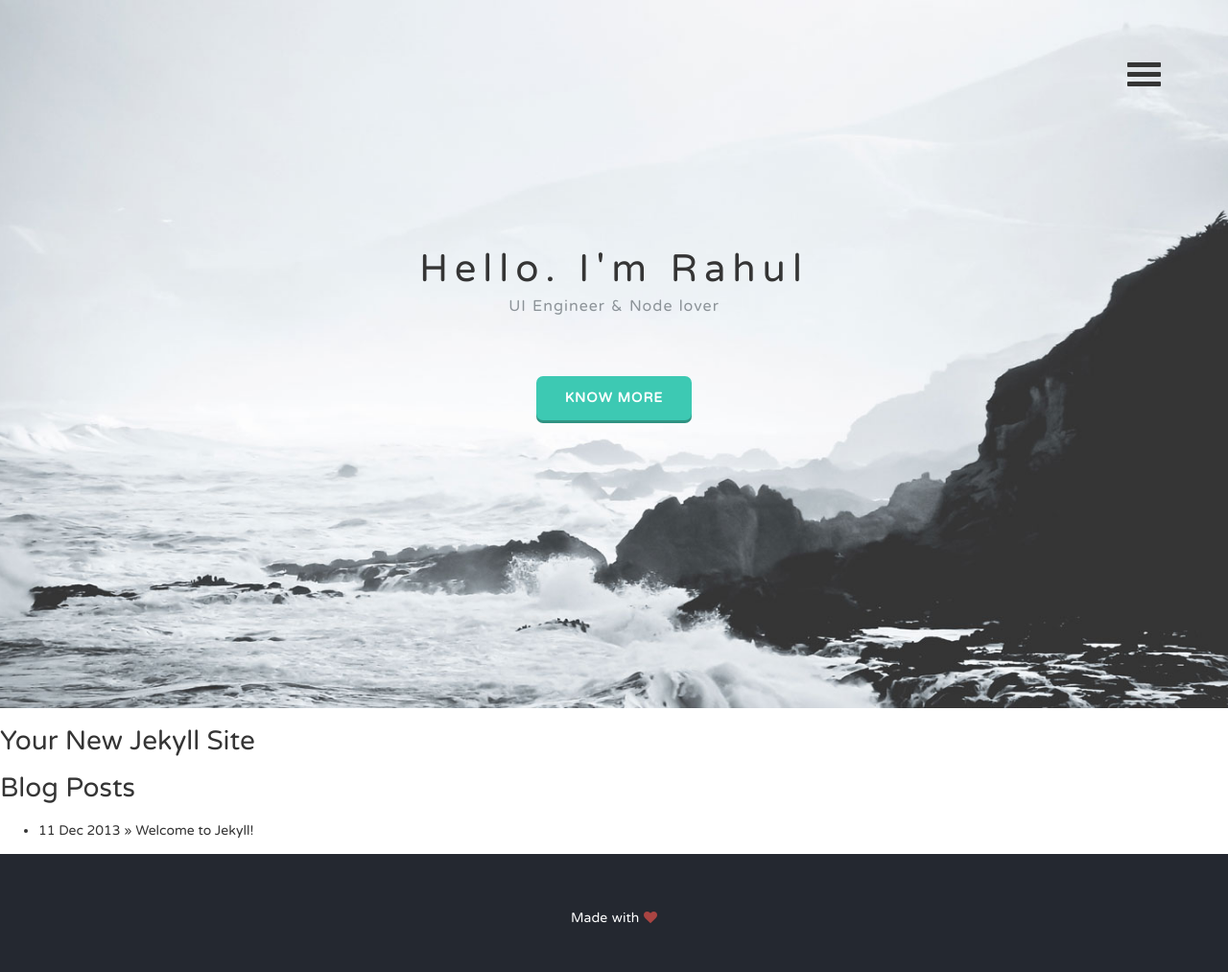
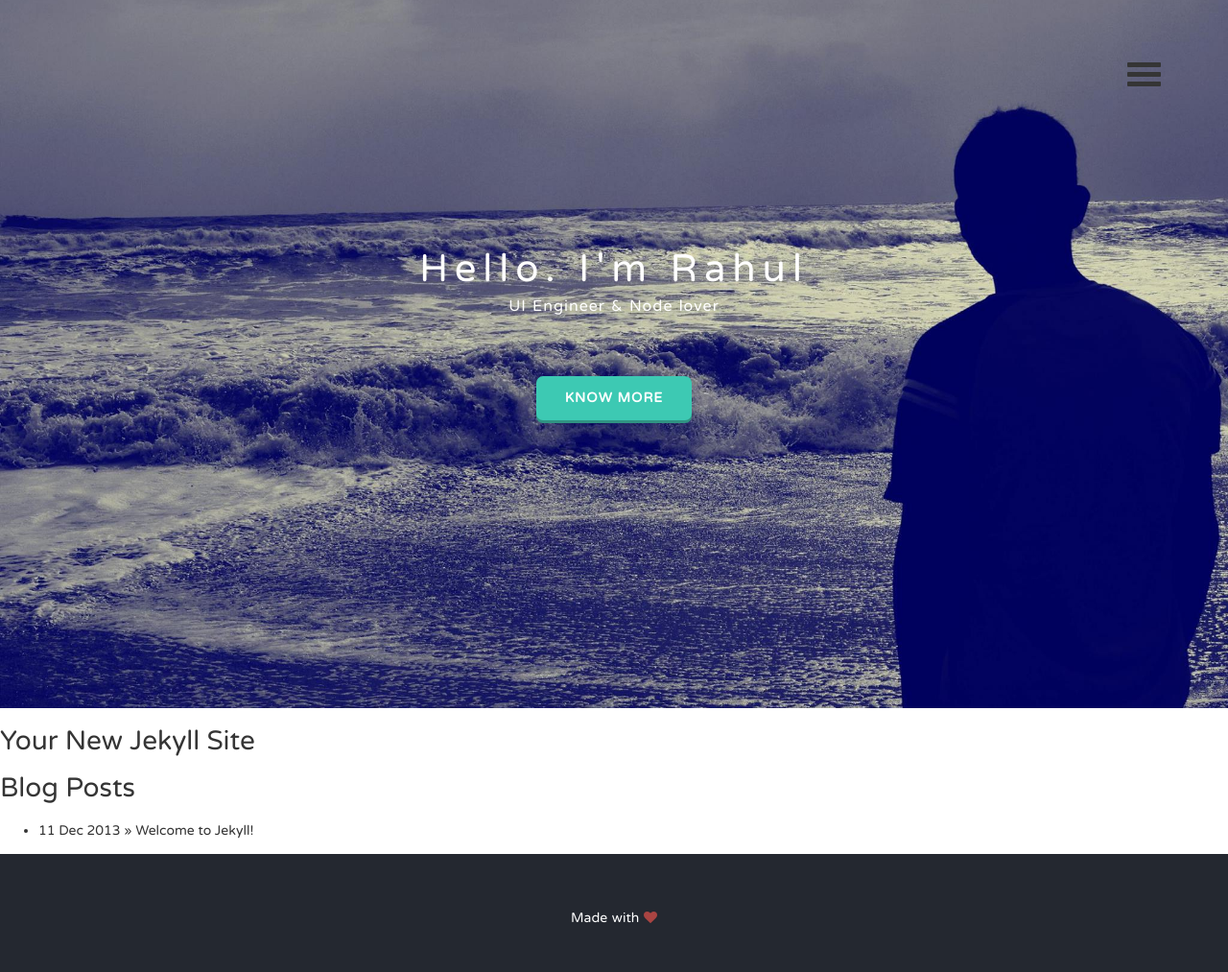
Before and after one commit to rahulsukla/openshift-jekyll-starter, a Jekyll site: the page built from jekyll-default.html, in a window 1280 px wide. Shown: the whole page at 96% size. Built offline with Jekyll 4.4.1, drawn with Linux system fonts in a browser that asks for light colours; nearby versions of some CDN libraries; Markdown is read by kramdown in place of the engine named in the settings.

Commit message:
Updated the cover pic

```diff
--- a/css/styles.css
+++ b/css/styles.css
@@ -213,10 +213,10 @@ nav ul li a:hover, nav ul li a:focus { text-decoration: none; color: rgba(255, 2
 Hero
 ========================================================================== */
 .hero .inner{padding-top: 140px;}
-.hero { background: url('../img/hero-bg.jpg') no-repeat center center; -webkit-background-size: cover; -moz-background-size: cover; -o-background-size: cover; background-size: cover; padding: 65px 0 300px 0; height: auto; }
-.hero h1 { font-size: 40px; letter-spacing: 7px; margin-bottom: 5px}
+.hero { background: url('../img/cover.jpg') no-repeat center center; -webkit-background-size: cover; -moz-background-size: cover; -o-background-size: cover; background-size: cover; padding: 65px 0 300px 0; height: auto; }
+.hero h1 { color: #fff ;font-size: 40px; letter-spacing: 7px; margin-bottom: 5px}
 .hero h1 span { color: #a1a9b0; display: inline-block; }
-.hero p { letter-spacing: 1px; margin: 0; font-size: 16px}
+.hero p { letter-spacing: 1px; margin: 0; font-size: 16px; color: #fff}
 .learn-more-btn { background: rgba(61, 201, 179, 1); padding: 13px 30px; border-radius: 7px; -moz-border-radius: 7px; -webkit-border-radius: 7px; -o-border-radius: 7px; color: #fff; text-transform: uppercase; letter-spacing: 1px; display: inline-block; -webkit-box-shadow: 0px 3px 0px 0px #309383; -moz-box-shadow: 0px 3px 0px 0px #309383; box-shadow: 0px 3px 0px 0px #309383; margin: 60px 0 0; font-weight: bold; }
 .learn-more-btn:hover, .learn-more-btn:focus { background: rgba(61, 201, 179, 0.6); color: #fff; }
 /* ==========================================================================
--- a/index.html
+++ b/index.html
@@ -8,8 +8,6 @@ title: Rahul Shukla, UI Engineer
 			<div class="col-md-8 col-md-offset-2 wp1 animated fadeInLeft">
 			    <h1 class="arrow">About</h1>
 			    <p>I'm a Frontend Enigneer from Bangalore, India. I currently work at <a href="http://www.cleartrip.com/" target="_blank">Cleartrip</a> and enjoy improving transaction experience of various products with strong desire to make web pretty, usable. When I'm not coding or tweaking issues, you'll find me in the kitchen or on CS Steam.</p>
-			    <br>
-            	<img class="text-center img-circle" data-src="holder.js/64x64" alt="64x64" src="http://www.gravatar.com/avatar/c7eb9c5e0b41ecb51db3edcb46c5d0ab?s=100" style="width: 100px; height: 100px; margin-top: 20px;">
 			</div>
 		</div>
 	</div>
```
Also changed, not shown: img/cover.jpg (added).
